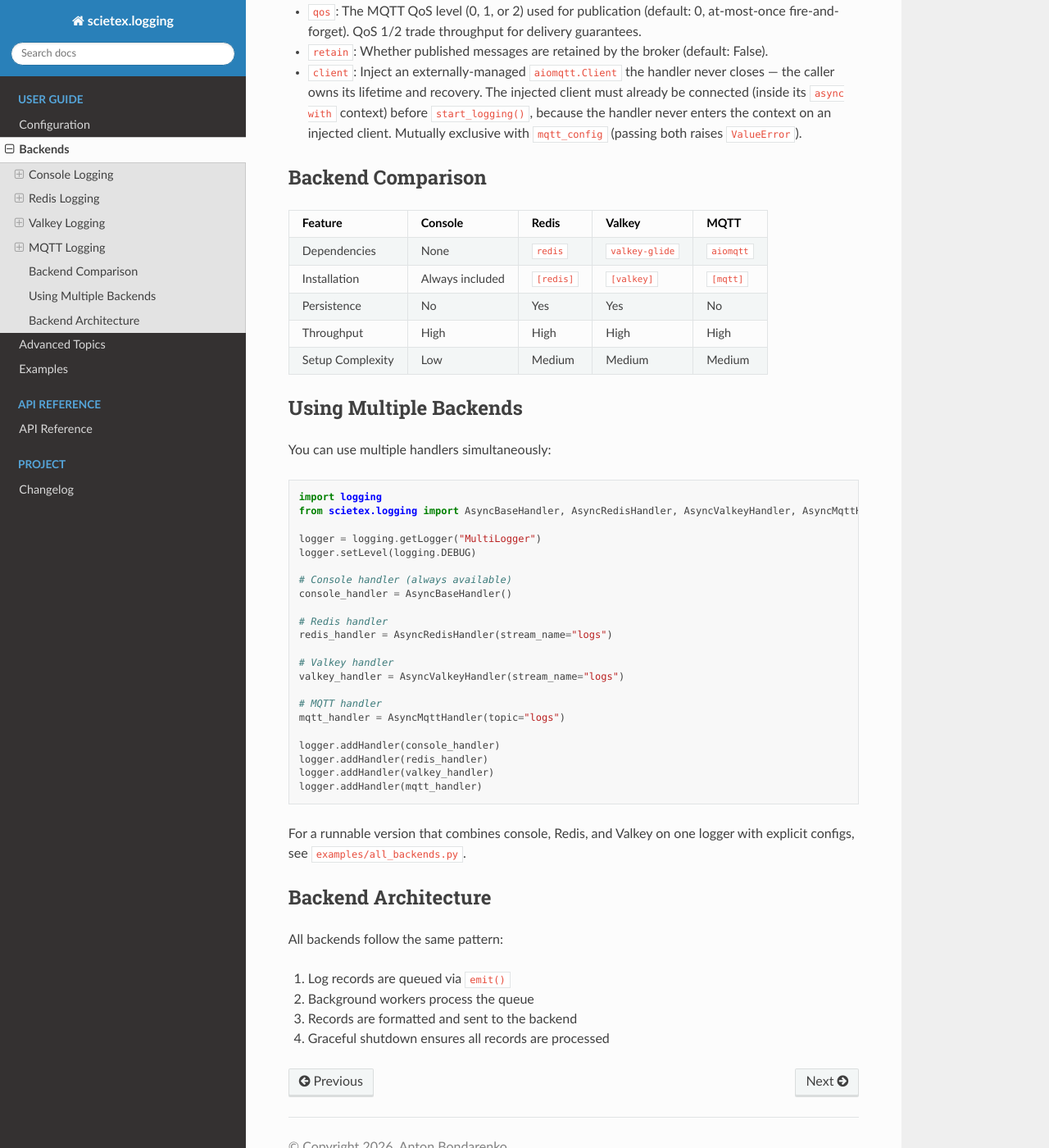
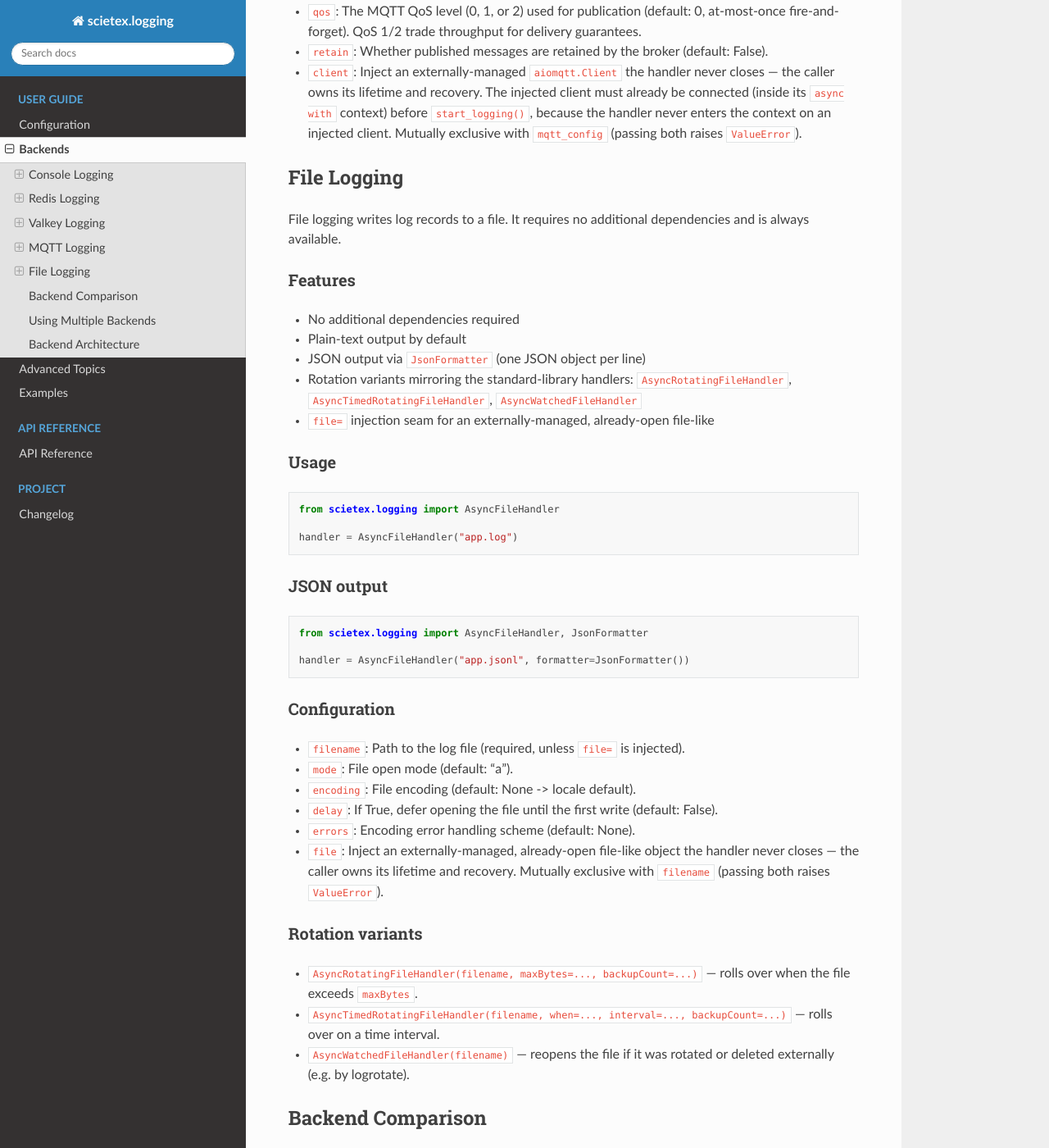
Before and after one commit to bond-anton/scietex.logging, a Sphinx documentation site: the page built from docs/backends.md, in a window 1280 px wide and 1400 px high, scrolled down 3392 px. Shown: the whole window at 82% size. Built offline with Sphinx 7.4.7 and the Read the Docs theme 3.1.0, drawn with Linux system fonts in a browser that asks for light colours; the version number could not be read and is left out; some of the changed text lies outside the part shown.

Commit message:
docs(file): add file-logging example, user docs, and ROADMAP async-redesign note

````diff
--- a/docs/backends.md
+++ b/docs/backends.md
@@ -156,15 +156,66 @@ handler = AsyncMqttHandler(topic="my/log/topic")
   client. Mutually exclusive with `mqtt_config` (passing both raises
   `ValueError`).
 
+## File Logging
+
+File logging writes log records to a file. It requires no additional
+dependencies and is always available.
+
+### Features
+
+- No additional dependencies required
+- Plain-text output by default
+- JSON output via `JsonFormatter` (one JSON object per line)
+- Rotation variants mirroring the standard-library handlers:
+  `AsyncRotatingFileHandler`, `AsyncTimedRotatingFileHandler`,
+  `AsyncWatchedFileHandler`
+- `file=` injection seam for an externally-managed, already-open file-like
+
+### Usage
+
+```python
+from scietex.logging import AsyncFileHandler
+
+handler = AsyncFileHandler("app.log")
+```
+
+### JSON output
+
+```python
+from scietex.logging import AsyncFileHandler, JsonFormatter
+
+handler = AsyncFileHandler("app.jsonl", formatter=JsonFormatter())
+```
+
+### Configuration
+
+- `filename`: Path to the log file (required, unless `file=` is injected).
+- `mode`: File open mode (default: "a").
+- `encoding`: File encoding (default: None -> locale default).
+- `delay`: If True, defer opening the file until the first write (default: False).
+- `errors`: Encoding error handling scheme (default: None).
+- `file`: Inject an externally-managed, already-open file-like object the
+  handler never closes — the caller owns its lifetime and recovery. Mutually
+  exclusive with `filename` (passing both raises `ValueError`).
+
+### Rotation variants
+
+- `AsyncRotatingFileHandler(filename, maxBytes=..., backupCount=...)` — rolls
+  over when the file exceeds `maxBytes`.
+- `AsyncTimedRotatingFileHandler(filename, when=..., interval=..., backupCount=...)`
+  — rolls over on a time interval.
+- `AsyncWatchedFileHandler(filename)` — reopens the file if it was rotated or
+  deleted externally (e.g. by logrotate).
+
 ## Backend Comparison
 
-| Feature | Console | Redis | Valkey | MQTT |
-|---------|---------|-------|--------|------|
-| Dependencies | None | `redis` | `valkey-glide` | `aiomqtt` |
-| Installation | Always included | `[redis]` | `[valkey]` | `[mqtt]` |
-| Persistence | No | Yes | Yes | No |
-| Throughput | High | High | High | High |
-| Setup Complexity | Low | Medium | Medium | Medium |
+| Feature | Console | File | Redis | Valkey | MQTT |
+|---------|---------|------|-------|--------|------|
+| Dependencies | None | None | `redis` | `valkey-glide` | `aiomqtt` |
+| Installation | Always included | Always included | `[redis]` | `[valkey]` | `[mqtt]` |
+| Persistence | No | Yes | Yes | Yes | No |
+| Throughput | High | High | High | High | High |
+| Setup Complexity | Low | Low | Medium | Medium | Medium |
 
 ## Using Multiple Backends
 
@@ -172,13 +223,22 @@ You can use multiple handlers simultaneously:
 
 ```python
 import logging
-from scietex.logging import AsyncBaseHandler, AsyncRedisHandler, AsyncValkeyHandler, AsyncMqttHandler
+from scietex.logging import (
+    AsyncBaseHandler,
+    AsyncFileHandler,
+    AsyncRedisHandler,
+    AsyncValkeyHandler,
+    AsyncMqttHandler,
+)
 
 logger = logging.getLogger("MultiLogger")
 logger.setLevel(logging.DEBUG)
 
 # Console handler (always available)
 console_handler = AsyncBaseHandler()
+
+# File handler
+file_handler = AsyncFileHandler("logs.log")
 
 # Redis handler
 redis_handler = AsyncRedisHandler(stream_name="logs")
@@ -190,6 +250,7 @@ valkey_handler = AsyncValkeyHandler(stream_name="logs")
 mqtt_handler = AsyncMqttHandler(topic="logs")
 
 logger.addHandler(console_handler)
+logger.addHandler(file_handler)
 logger.addHandler(redis_handler)
 logger.addHandler(valkey_handler)
 logger.addHandler(mqtt_handler)
````
Also changed, not shown: AGENTS.md (+20 -0 lines), CHANGELOG.md (+18 -0 lines), docs/ROADMAP.md (+20 -0 lines), docs/configuration.md (+24 -0 lines), docs/examples.md (+19 -0 lines), docs/index.md (+23 -1 lines), examples/README.md, 1 other file.
